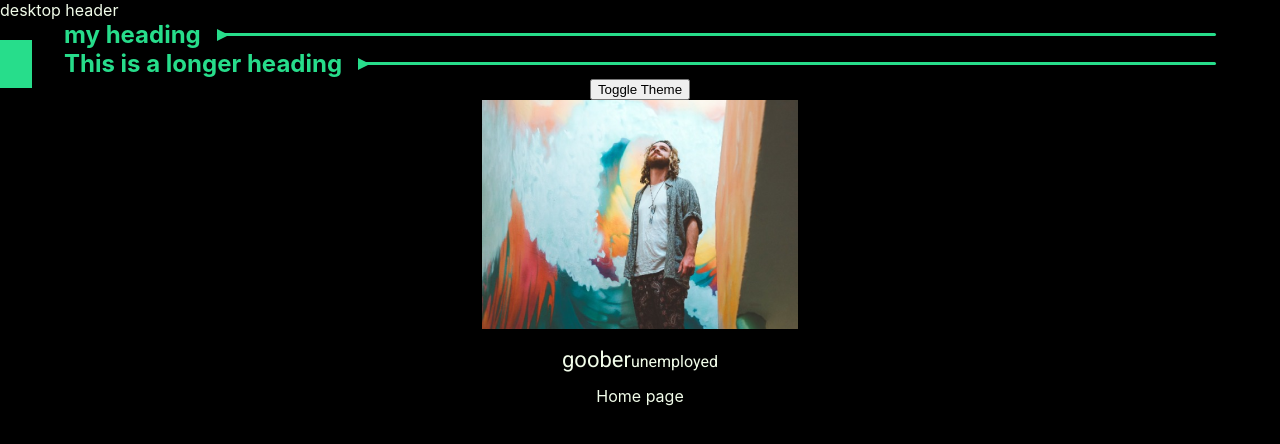
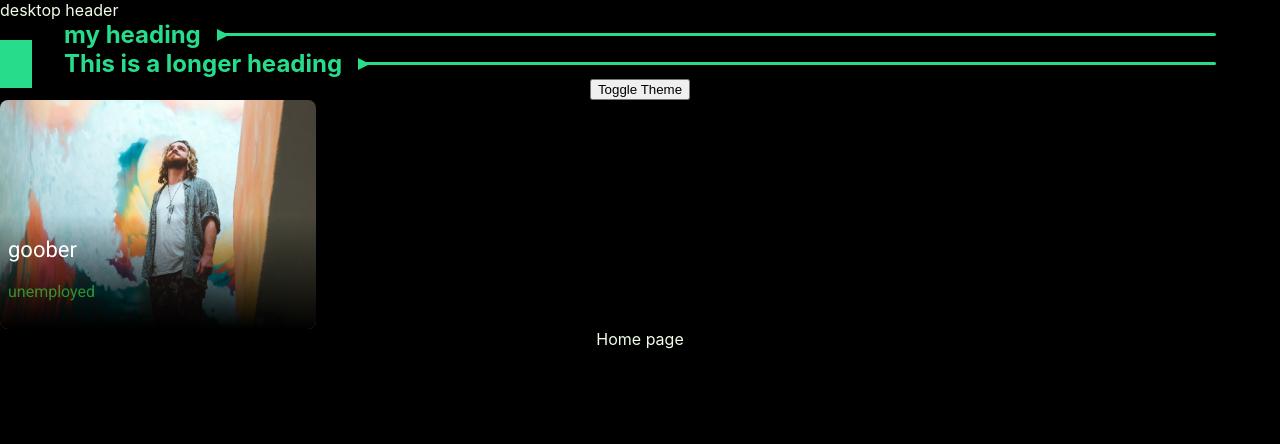
Before and after one commit to Maciej-Clanet/va_frontend_classroom, a React (Create React App) app: page / in a window 1280 px wide. Shown: the top 444 px of the page. Built offline with nearby package versions, Linux system fonts and the light colour scheme.

Commit message:
css for featured image

```diff
--- a/src/Components/FeaturedArtist/FeaturedArtist.css
+++ b/src/Components/FeaturedArtist/FeaturedArtist.css
@@ -0,0 +1,40 @@
+.artist-thumbnail{
+    width: 316px;
+    height: 229px;
+    overflow: hidden;
+    border-radius: 8px;
+    cursor: pointer;
+    position: relative;
+
+    &:hover img{
+        transform: scale(1.2);
+    }
+    & img{
+        /* object-fit: cover; */
+        transition: transform 0.3s ease-in-out;
+    }
+
+}
+
+.artist-info{
+    position: absolute;
+    display: flex;
+    flex-direction: column;
+    align-items: flex-start;
+
+    background: rgb(0,0,0);
+    background: linear-gradient(0deg, rgba(0,0,0,1) 0%, rgba(0,0,0,0) 100%);
+
+    height: 50%;
+    width: 100%;
+    bottom: 0;
+    padding: 8px;
+
+    & span:first-of-type{
+        color: white;
+    }
+    & span:nth-of-type(2){
+        color: var(--primary-color);
+        opacity: 0.6;
+    }
+}
```
